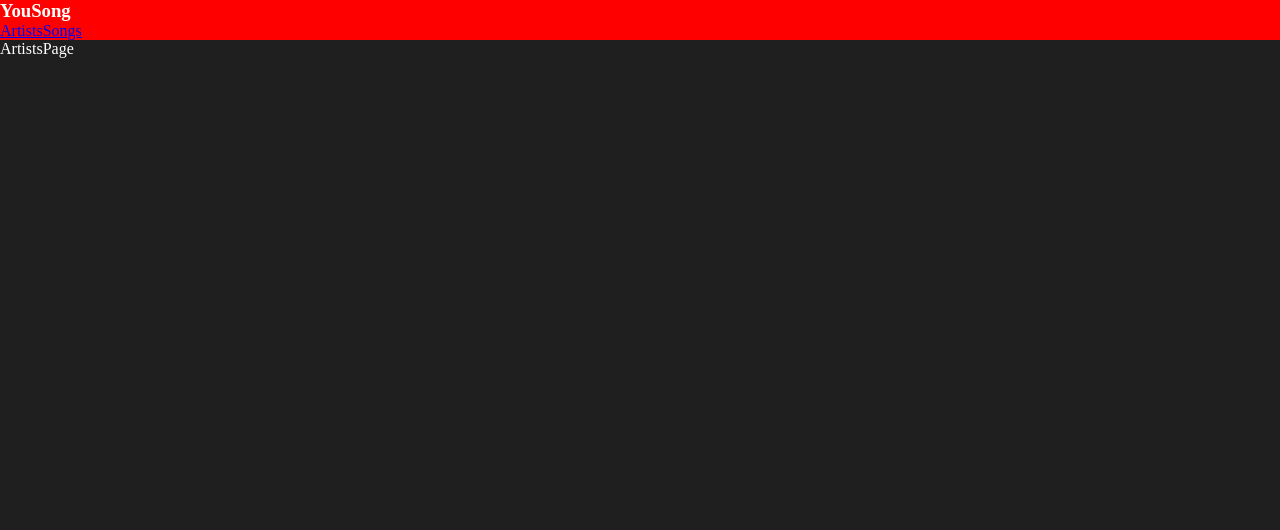
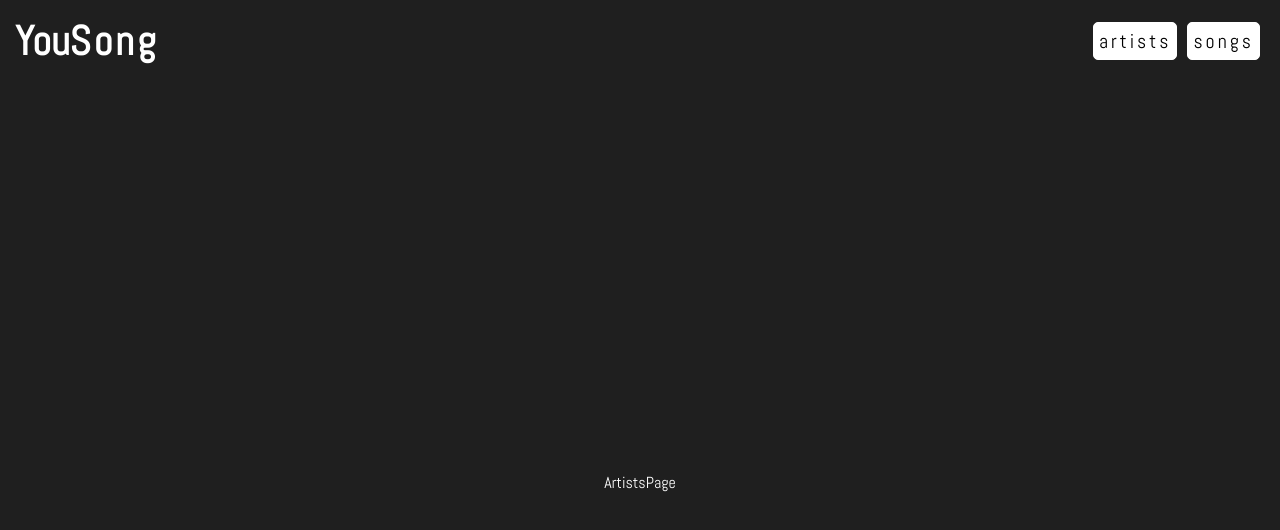
Before and after one commit to ed1992alves/reduxSchool, a React app: page / in a window 1280 px wide. Shown: the top 530 px of the page. Built offline with nearby package versions, Linux system fonts and the light colour scheme.

Commit message:
basic design

```diff
--- a/src/components/Navbar/Navbar.jsx
+++ b/src/components/Navbar/Navbar.jsx
@@ -6,11 +6,11 @@ const Navbar = () => {
   return (
     <div className="navbar">
       <div className="navbar-sitename">
-        <h3>YouSong</h3>
+        <h3>You<span>Song</span></h3>
       </div>
       <div className="navbar-links">
         <Link to="/">Artists</Link>
-        <Link to="/music">Songs</Link>
+        <Link to="/songs">Songs</Link>
       </div>
     </div>
   );
--- a/src/components/Navbar/Navbar.scss
+++ b/src/components/Navbar/Navbar.scss
@@ -1,3 +1,41 @@
 .navbar {
-    background-color: red;
+  display: flex;
+
+  .navbar-sitename {
+    width: 50%;
+    display: flex;
+    align-items: center;
+    font-size: 35px;
+    margin: 15px;
+
+    span{
+       letter-spacing: 3px;
+    }
+  }
+
+  .navbar-links {
+    display: flex;
+    justify-content: flex-end;
+    align-items: center;
+    width: 50%;
+    margin: 15px;
+
+    a {
+      color: black;
+      text-decoration: none;
+      font-size: 20px;
+      padding: 5px;
+      margin: 5px;
+      border: 1px solid #fff;
+      border-radius: 5px;
+      background-color: white;
+      letter-spacing: 3px;
+      text-transform: lowercase;
+      transition: all 0.3s ease-in-out;
+
+      &:hover {
+        opacity: 0.7;
+      }
+    }
+  }
 }
--- a/src/index.scss
+++ b/src/index.scss
@@ -1,3 +1,5 @@
+@import url('https://fonts.googleapis.com/css2?family=Abel');
+
 * {
   margin: 0;
   padding: 0;
@@ -6,6 +8,7 @@
 body {
   background-color: rgb(31, 31, 31);
   color: white;
+  font-family: 'Abel', sans-serif;
 
   #root {
     height: 100vh;
--- a/src/pages/ArtistsPage/ArtistsPage.jsx
+++ b/src/pages/ArtistsPage/ArtistsPage.jsx
@@ -1,9 +1,8 @@
-import React from 'react'
+import React from "react";
+import "./ArtistsPage.scss";
 
 const ArtistsPage = () => {
-  return (
-    <div>ArtistsPage</div>
-  )
-}
+  return <div className="artistsPage-container">ArtistsPage</div>;
+};
 
-export default ArtistsPage
+export default ArtistsPage;
--- /dev/null
+++ b/src/pages/ArtistsPage/ArtistsPage.scss
@@ -0,0 +1,8 @@
+.artistsPage-container {
+    display: flex;
+    flex-direction: column;
+    align-items: center;
+    justify-content: center;
+    width: 100%;
+    height: 100%;
+}
--- a/src/pages/SongsPage/SongsPage.jsx
+++ b/src/pages/SongsPage/SongsPage.jsx
@@ -1,9 +1,8 @@
-import React from 'react'
+import React from "react";
+import "./SongsPage.scss";
 
 const SongsPage = () => {
-  return (
-    <div>SongsPage</div>
-  )
-}
+  return <div className="songsPage-container">SongsPage</div>;
+};
 
-export default SongsPage
+export default SongsPage;
--- /dev/null
+++ b/src/pages/SongsPage/SongsPage.scss
@@ -0,0 +1,8 @@
+.songsPage-container{
+    display: flex;
+    flex-direction: column;
+    align-items: center;
+    justify-content: center;
+    width: 100%;
+    height: 100%;
+}
```
